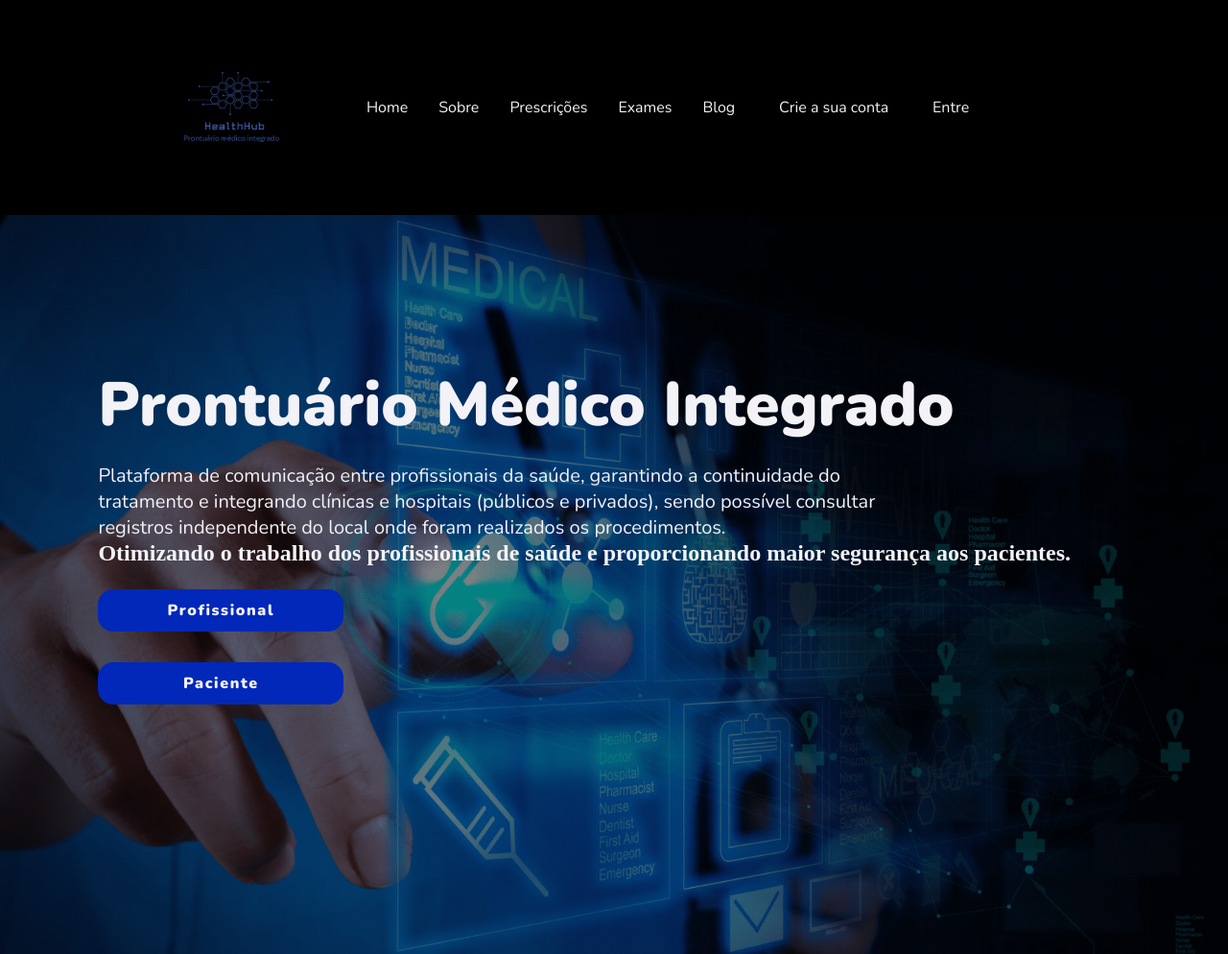
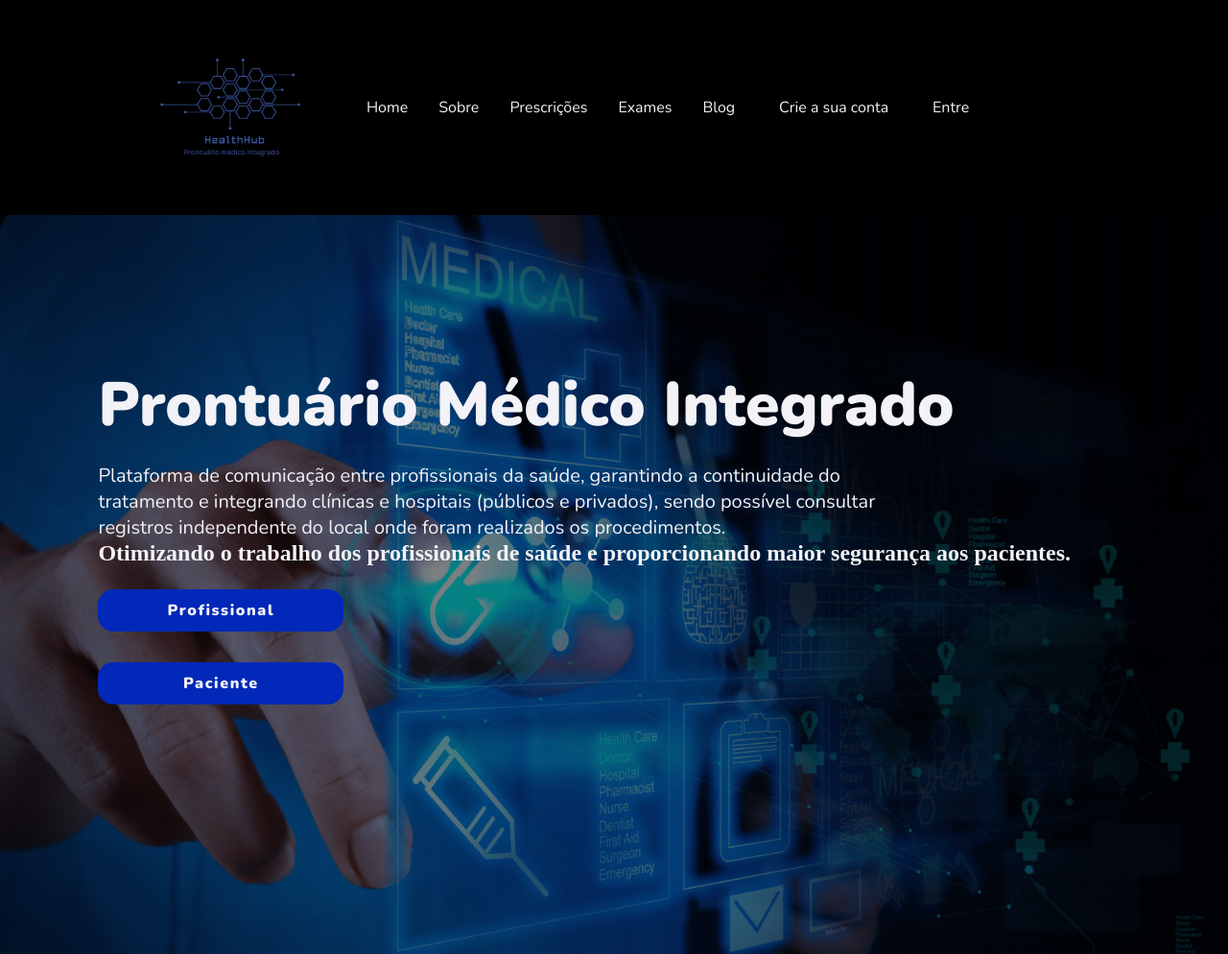
Before and after one commit to samysuki1/healthhub, a plain HTML site: page index.html in a window 1280 px wide. Shown: the top 994 px of the page at 96% size. Drawn offline with nearby package versions, Linux system fonts and the light colour scheme; a script that the page names is missing.

Commit message:
Logo HealthHub Atualizado

```diff
--- a/index.html
+++ b/index.html
@@ -16,7 +16,7 @@
     <header class="header-page">
         <nav class="navbar">
             <div class="nav">
-                <img class="logo-icon" alt="" src="images/healthhub-logo-fundo-branco.png"/>
+                <img class="logo-icon" alt="" src="images/LOGO-ATUALIZADO-HEALTHHUB.png"/>
                 <ul class="nav-menu">
                     <li><a href="#" class="menu-links">Home</a></li>
                     <li><a href="#" class="menu-links">Sobre</a></li>
```
Also changed, not shown: images/LOGO-ATUALIZADO-HEALTHHUB.png (added).
